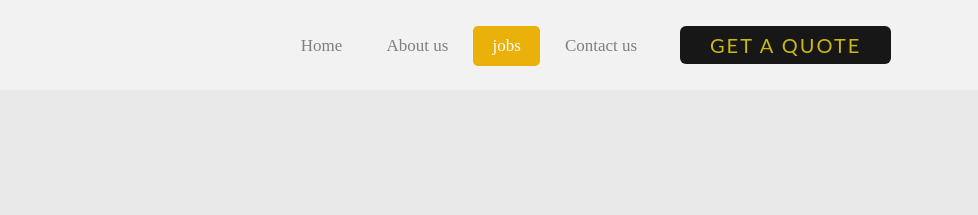
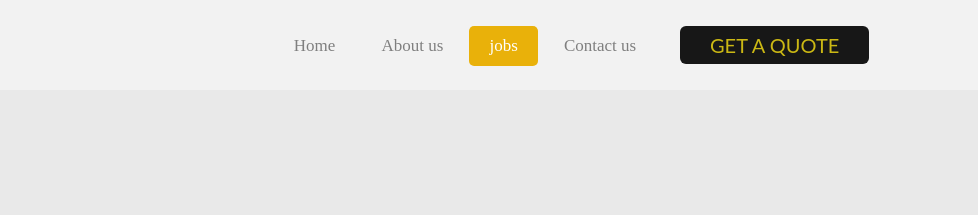
Before and after one commit to MaskC/test, a plain HTML site: page 404.html in a window 1280 px wide. Shown: the top 215 px of the page, 302-1280 px from the left. Drawn offline with Linux system fonts and the light colour scheme; a web font is replaced by a local one.

Commit message:
改变标题字体大小
字体大小

```diff
--- a/css/style.css
+++ b/css/style.css
@@ -36,7 +36,7 @@ body a{
 	font-family:微软雅黑;
 	font-weight: 400;
 	text-decoration: none;
-	padding: 0px 19px 0px 19px;
+	padding: 0px 20px 0px 20px;
 	display: block;
 	background: ##f2f2f2;
 	border-radius: 0.3em;
@@ -62,10 +62,10 @@ body a{
 	margin-top: 7px;
 }
 .quote a {
-	font-size: 21px;
+	font-size:20px;
 	font-weight: 400;
 	background: #171717;
-	letter-spacing: 2px;
+
 	color: #cbb814;
 	padding: 8px 33px;
 	border-radius: 0.3em;
```
